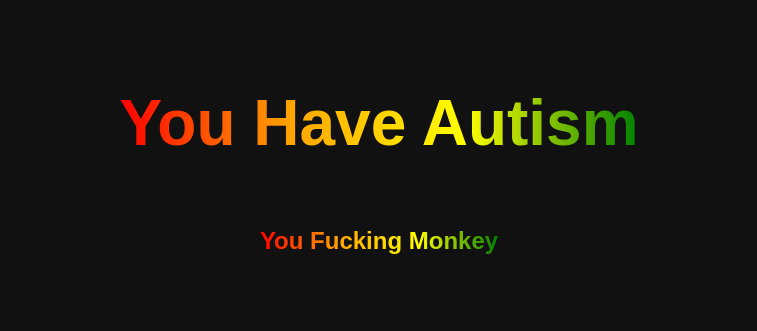
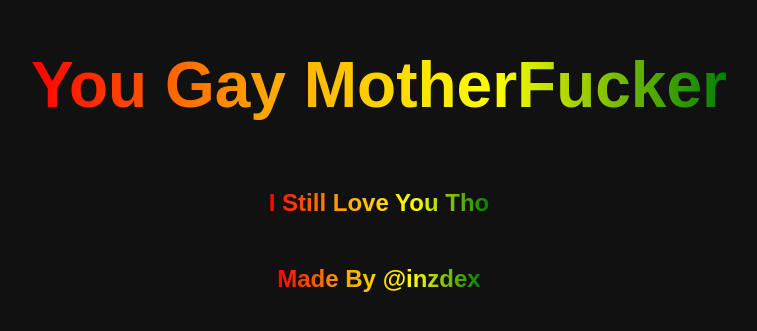
Before and after one commit to inzdex/test, a plain HTML site: page index.html in a window 1280 px wide. Shown: the part 247-578 px from the top of the page, without its empty margins (261-1018 px from the left). Drawn offline with Linux system fonts and the light colour scheme.

Commit message:
Update index.html

```diff
--- a/index.html
+++ b/index.html
@@ -37,7 +37,8 @@
     </style>
 </head>
 <body>
-    <h1>You Have Autism</h1>
-    <p>You Fucking Monkey</p>
+    <h1>You Gay MotherFucker</h1>
+    <p>I Still Love You Tho</p>
+    <p>Made By @inzdex</p>
 </body>
 </html>
```
